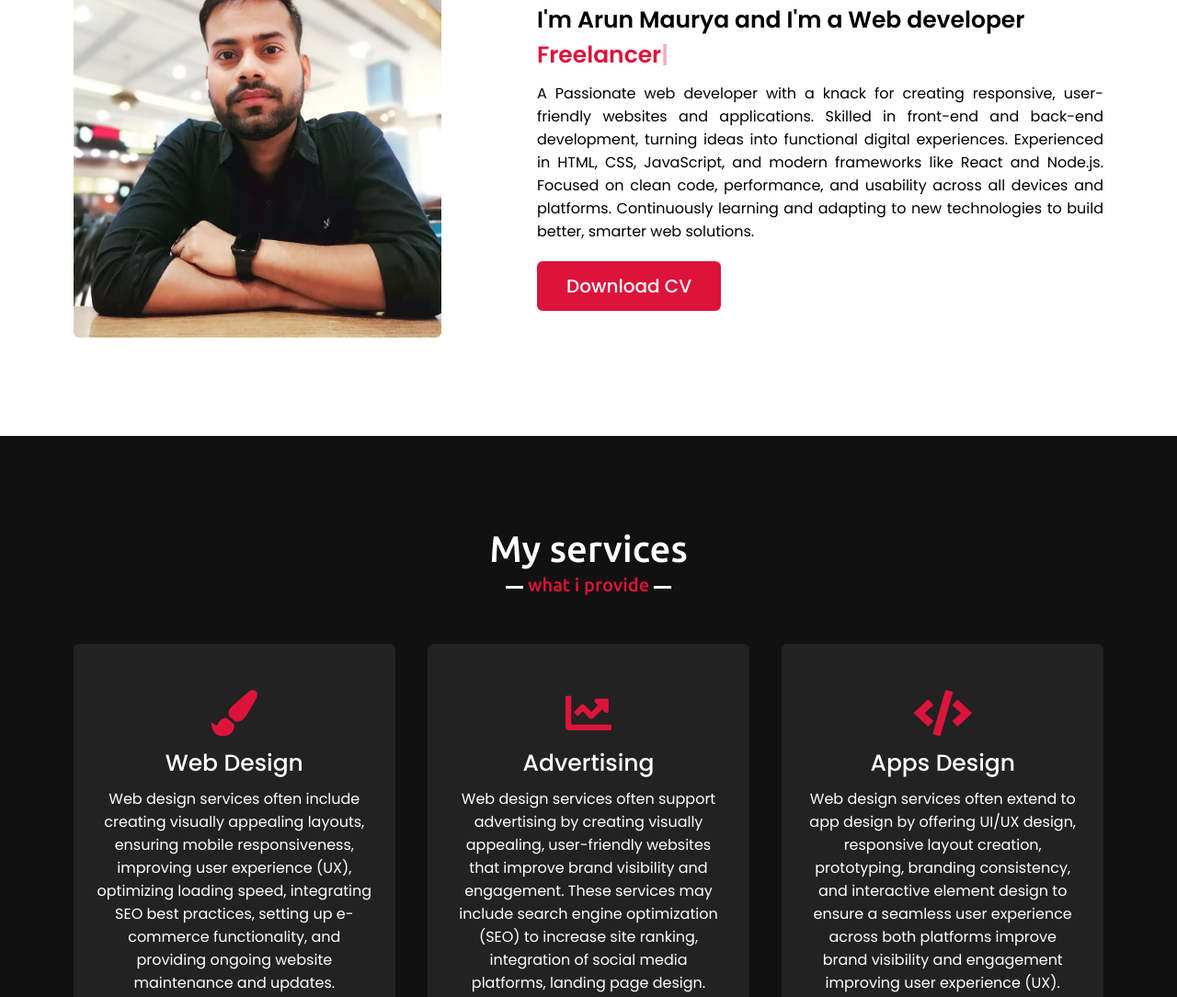
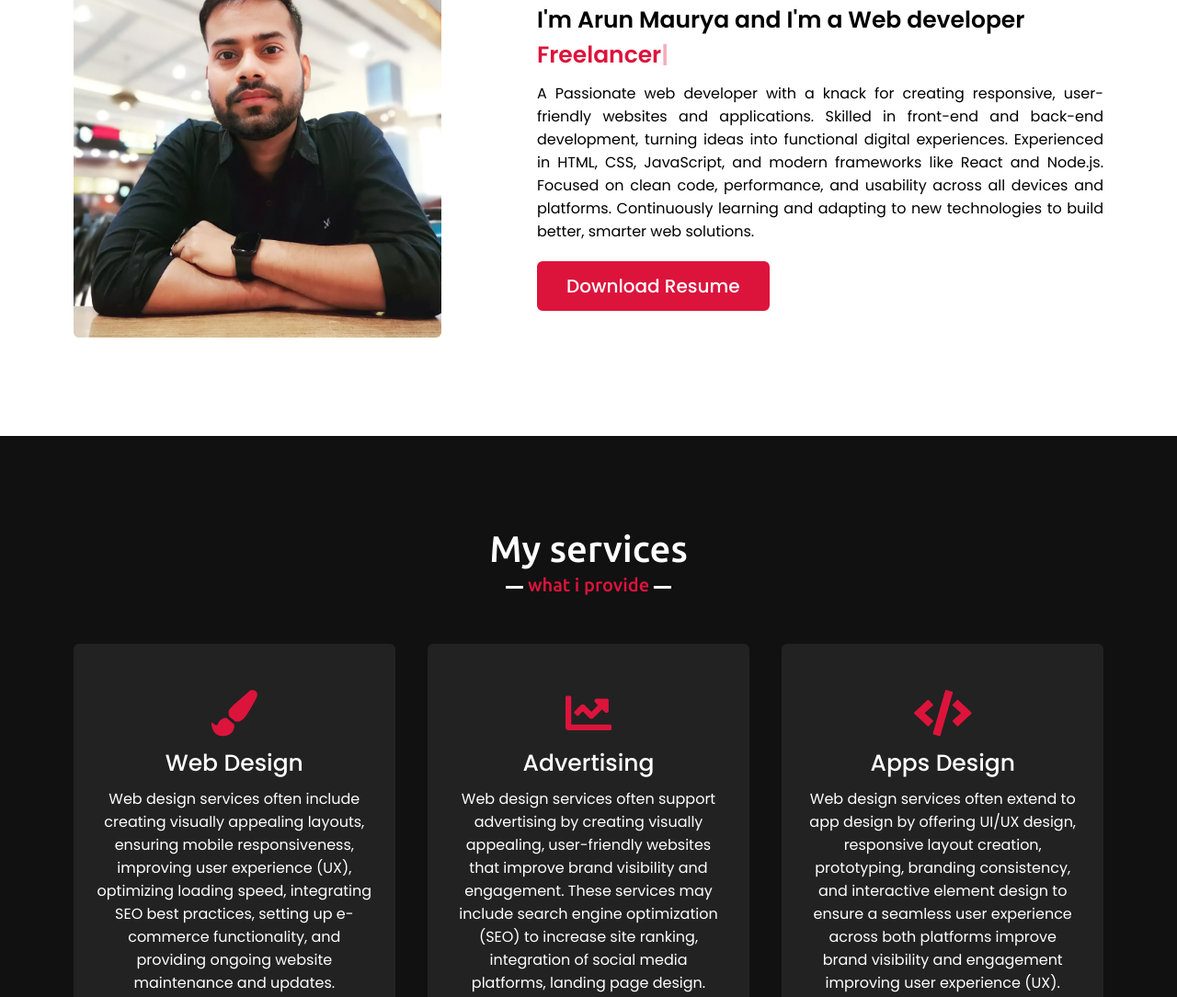
Before and after one commit to maurya957479/Portfolio-, a plain HTML site: page index.HTML in a window 1280 px wide. Shown: the part 1059-2143 px from the top of the page at 92% size. Drawn offline with nearby package versions, Linux system fonts and the light colour scheme.

Commit message:
fix the some issues

```diff
--- a/index.HTML
+++ b/index.HTML
@@ -66,12 +66,11 @@
                         Focused on clean code, performance, and usability across all devices and platforms.
 
                         Continuously learning and adapting to new technologies to build better, smarter web solutions.</p>
-                    <a href="Arun CV.pdf">Download CV</a>
+                    <a href="/ArunResume2000.pdf">Download Resume</a>
                 </div>
             </div>
         </div>
     </section>
-    <!-- services section start -->
     <section class="services" id="services">
         <div class="max-width">
             <h2 class="title">My services</h2>
```
Also changed, not shown: 2 other files.
